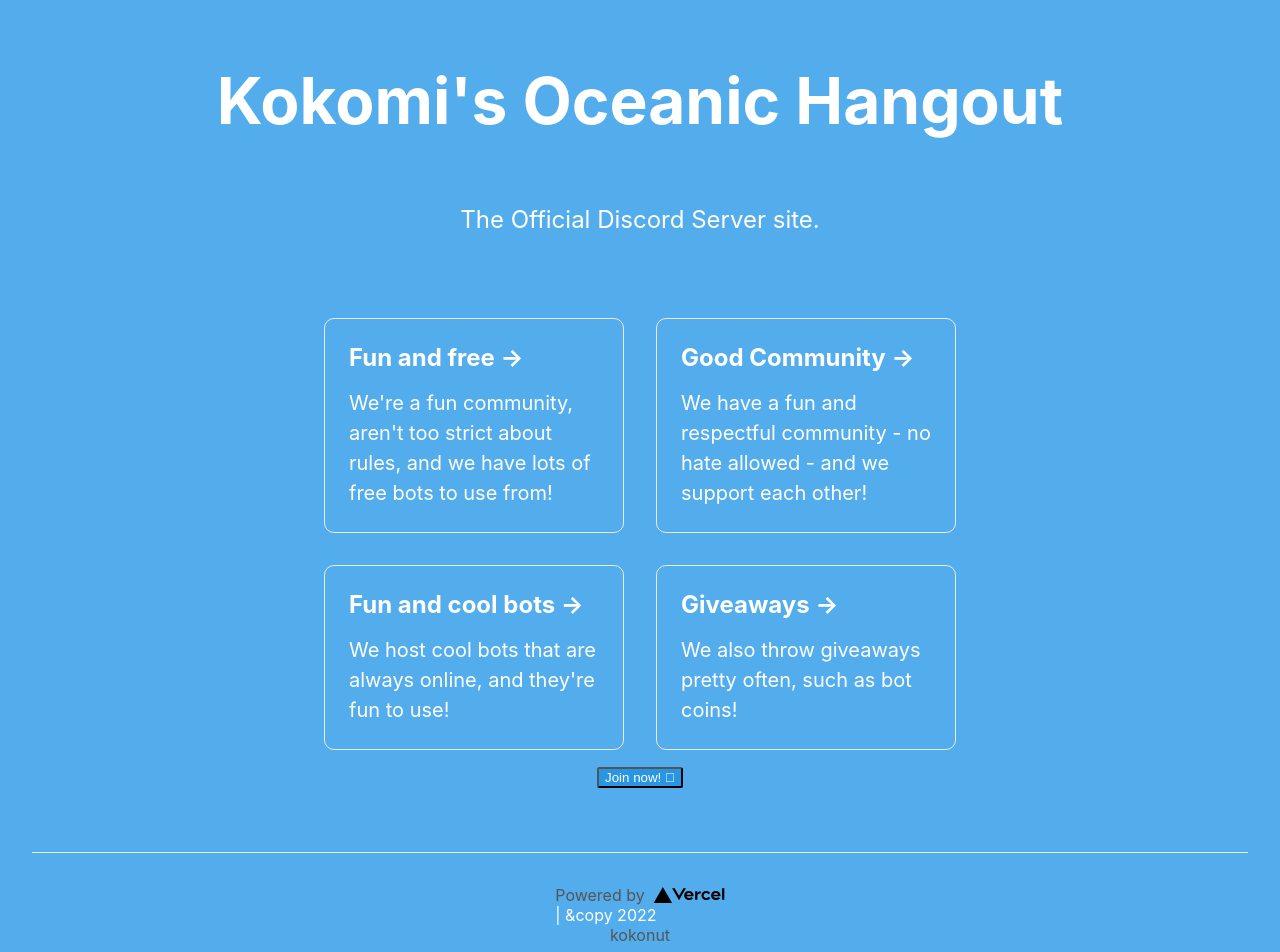
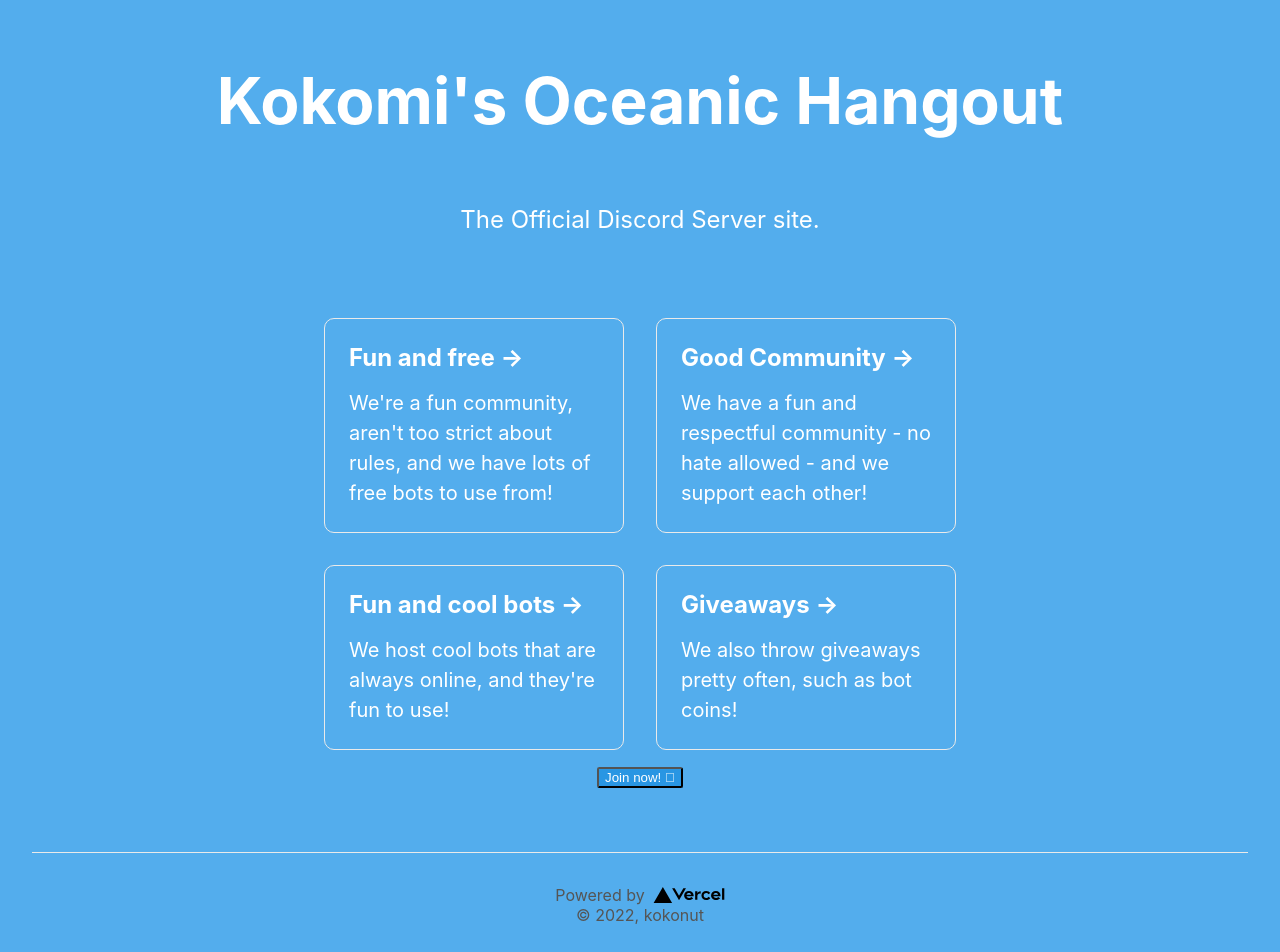
Before and after one commit to kokonut27/kokomis-hangout, a Next.js app: page / in a window 1280 px wide. Shown: the top 952 px of the page. Built offline with nearby package versions, Linux system fonts and the light colour scheme.

Commit message:
Update index.js

```diff
--- a/pages/index.js
+++ b/pages/index.js
@@ -61,11 +61,10 @@ export default function Home() {
               <Image src="/vercel.svg" alt="Vercel Logo" width={72} height={16} />
             </span>
           </a>
-          | &copy 2022
           <a
             href="https://github.com/kokonut27"
           >
-            kokonut
+            &copy; 2022, kokonut
           </a>
         </div>
       </footer>
```
